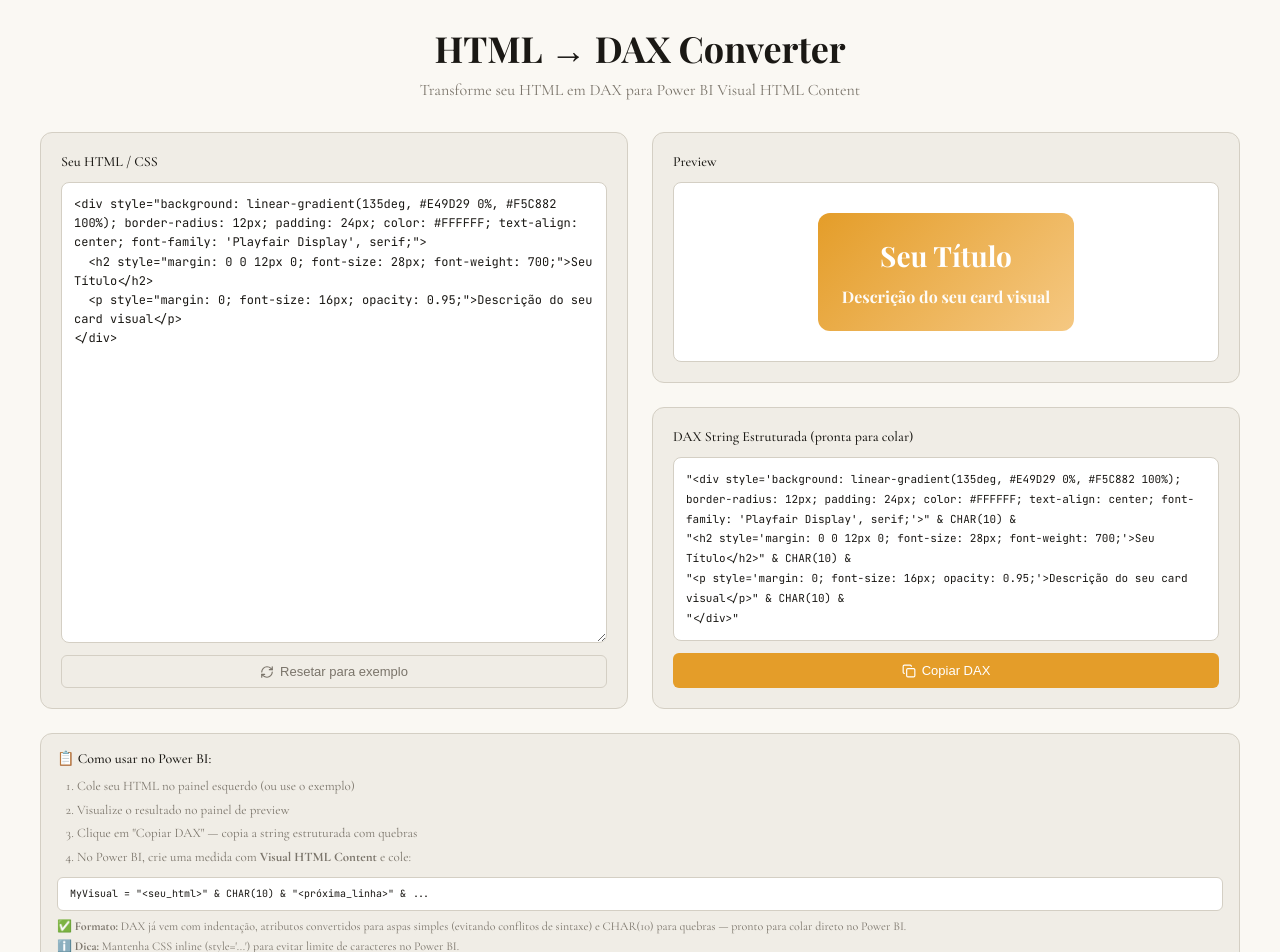
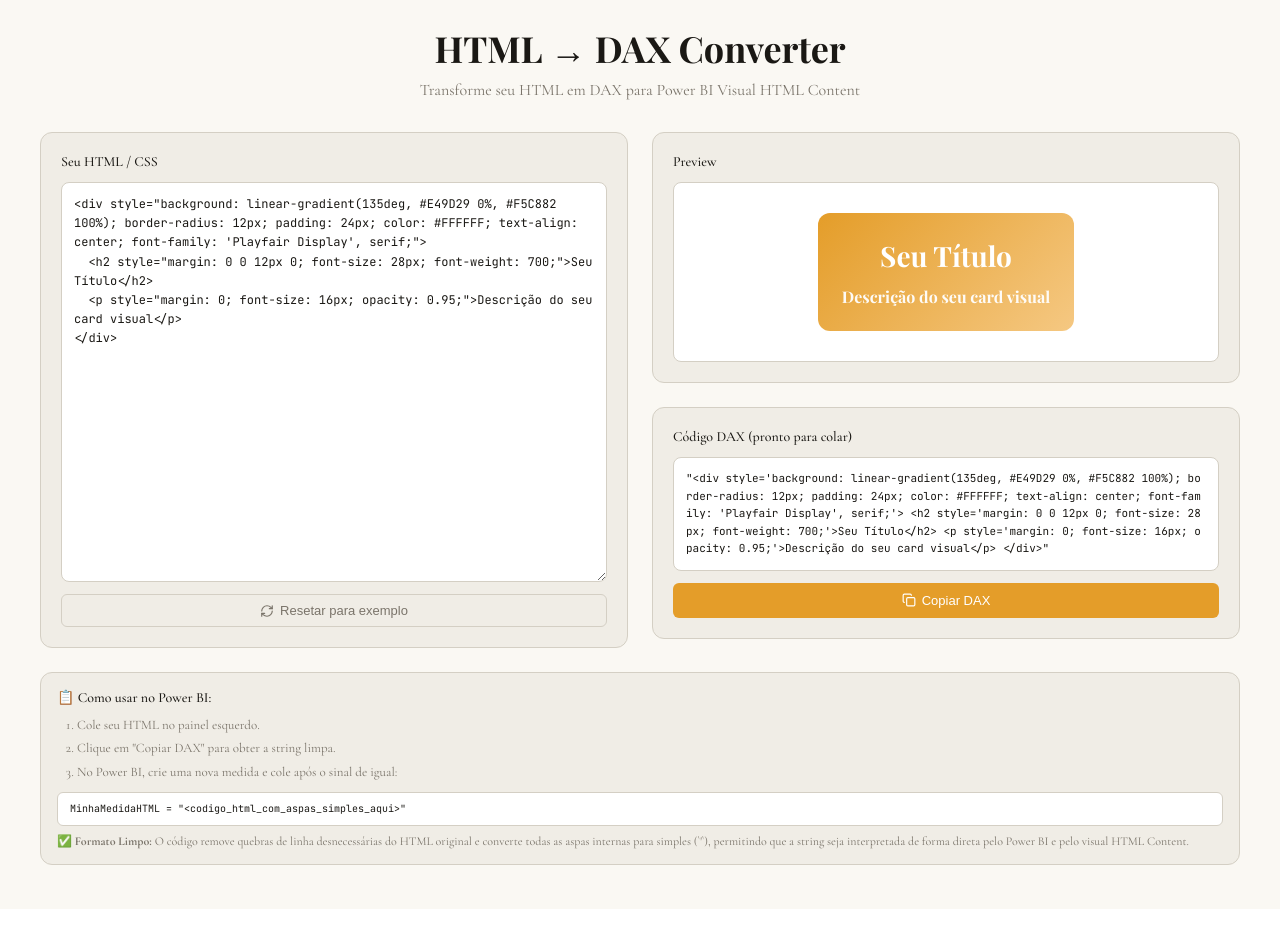
Before and after one commit to Neves-BR/HtmlToDax, a React (Vite) app: page / in a window 1280 px wide. Shown: the top 952 px of the page. After the commit the page ends 909 px from the top, so only its background shows below. Built offline with nearby package versions, Linux system fonts and the light colour scheme.

Commit message:
Update App.jsx

```diff
--- a/src/App.jsx
+++ b/src/App.jsx
@@ -11,43 +11,19 @@ const HtmlToDaxConverter = () => {
   const [copied, setCopied] = useState(false);
   const previewRef = useRef(null);
 
-  // Preserva estrutura: quebras de linha + indentação
-  const preserveStructure = (htmlString) => {
-    return htmlString.trim();
-  };
+  // Converte para DAX-string de linha única limpa (sem CHAR(10))
+  const convertToDax = () => {
+    const cleanedHtml = html
+      .split('\n')
+      .map(line => line.trim())
+      .filter(line => line)
+      .join(' ');
 
-  // Converte para DAX-string estruturada com concatenação
-  const convertToDax = () => {
-    const preserved = preserveStructure(html);
+    // Substitui aspas duplas por aspas simples
+    const converted = cleanedHtml.replace(/"/g, "'");
 
-    // Trata quebras de linha
-    const lines = preserved.split('\n').map(line => line.trim()).filter(line => line);
-
-    // Constrói DAX com concatenação (substituindo aspas duplas por simples)
-    const daxLines = lines.map((line, idx) => {
-      const converted = line.replace(/"/g, "'");
-      return `"${converted}"${idx < lines.length - 1 ? ' & CHAR(10) &' : ''}`;
-    });
-
-    return daxLines.join('\n');
-  };
-
-  // Gera preview estruturado (para visualização)
-  const generatePreviewStructure = () => {
-    const lines = html.split('\n').map(line => line.trim()).filter(line => line);
-    return lines.map((line, idx) => (
-      <div key={idx} style={{
-        fontSize: '11px',
-        fontFamily: "'JetBrains Mono', monospace",
-        color: '#1A1814',
-        lineHeight: '1.6',
-        padding: '2px 0',
-        borderBottom: idx < lines.length - 1 ? '0.5px dashed #D4CFC4' : 'none'
-      }}>
-        <span style={{ color: '#7A746A', marginRight: '8px' }}>→</span>
-        <span style={{ wordBreak: 'break-word' }}>{line}</span>
-      </div>
-    ));
+    // Retorna envelopado em aspas duplas prontas para o DAX
+    return `"${converted}"`;
   };
 
   const daxOutput = convertToDax();
@@ -186,7 +162,6 @@ const HtmlToDaxConverter = () => {
                 Preview
               </label>
               <div
-                ref={previewRef}
                 style={{
                   background: '#FFFFFF',
                   border: '0.5px solid #D4CFC4',
@@ -201,7 +176,7 @@ const HtmlToDaxConverter = () => {
               />
             </div>
 
-            {/* DAX Output - Estruturado */}
+            {/* DAX Output - Simplificado */}
             <div style={{
               background: '#F0EDE6',
               border: '0.5px solid #D4CFC4',
@@ -215,7 +190,7 @@ const HtmlToDaxConverter = () => {
                 marginBottom: '12px',
                 display: 'block'
               }}>
-                DAX String Estruturada (pronta para colar)
+                Código DAX (pronto para colar)
               </label>
               <div
                 style={{
@@ -228,8 +203,8 @@ const HtmlToDaxConverter = () => {
                   fontFamily: "'JetBrains Mono', monospace",
                   fontSize: '11px',
                   color: '#1A1814',
-                  lineHeight: '1.8',
-                  wordBreak: 'break-word',
+                  lineHeight: '1.6',
+                  wordBreak: 'break-all',
                   whiteSpace: 'pre-wrap'
                 }}
               >
@@ -291,10 +266,9 @@ const HtmlToDaxConverter = () => {
             paddingLeft: '20px',
             lineHeight: '1.8'
           }}>
-            <li>Cole seu HTML no painel esquerdo (ou use o exemplo)</li>
-            <li>Visualize o resultado no painel de preview</li>
-            <li>Clique em "Copiar DAX" — copia a string estruturada com quebras</li>
-            <li>No Power BI, crie uma medida com <strong>Visual HTML Content</strong> e cole:</li>
+            <li>Cole seu HTML no painel esquerdo.</li>
+            <li>Clique em "Copiar DAX" para obter a string limpa.</li>
+            <li>No Power BI, crie uma nova medida e cole após o sinal de igual:</li>
           </ol>
           <div style={{
             background: '#FFFFFF',
@@ -308,21 +282,14 @@ const HtmlToDaxConverter = () => {
             overflow: 'auto',
             lineHeight: '1.6'
           }}>
-            {"MyVisual = \n\"<seu_html>\" & CHAR(10) & \n\"<próxima_linha>\" & ..."}
+            {"MinhaMedidaHTML = \"<codigo_html_com_aspas_simples_aqui>\""}
           </div>
           <p style={{
             fontSize: '12px',
             color: '#7A746A',
             margin: '8px 0 0 0'
           }}>
-            ✅ <strong>Formato:</strong> DAX já vem com indentação, atributos convertidos para aspas simples (evitando conflitos de sintaxe) e CHAR(10) para quebras — pronto para colar direto no Power BI.
-          </p>
-          <p style={{
-            fontSize: '12px',
-            color: '#7A746A',
-            margin: '6px 0 0 0'
-          }}>
-            ℹ️ <strong>Dica:</strong> Mantenha CSS inline (style='...') para evitar limite de caracteres no Power BI.
+            ✅ <strong>Formato Limpo:</strong> O código remove quebras de linha desnecessárias do HTML original e converte todas as aspas internas para simples (`'`), permitindo que a string seja interpretada de forma direta pelo Power BI e pelo visual HTML Content.
           </p>
         </div>
       </div>
```
